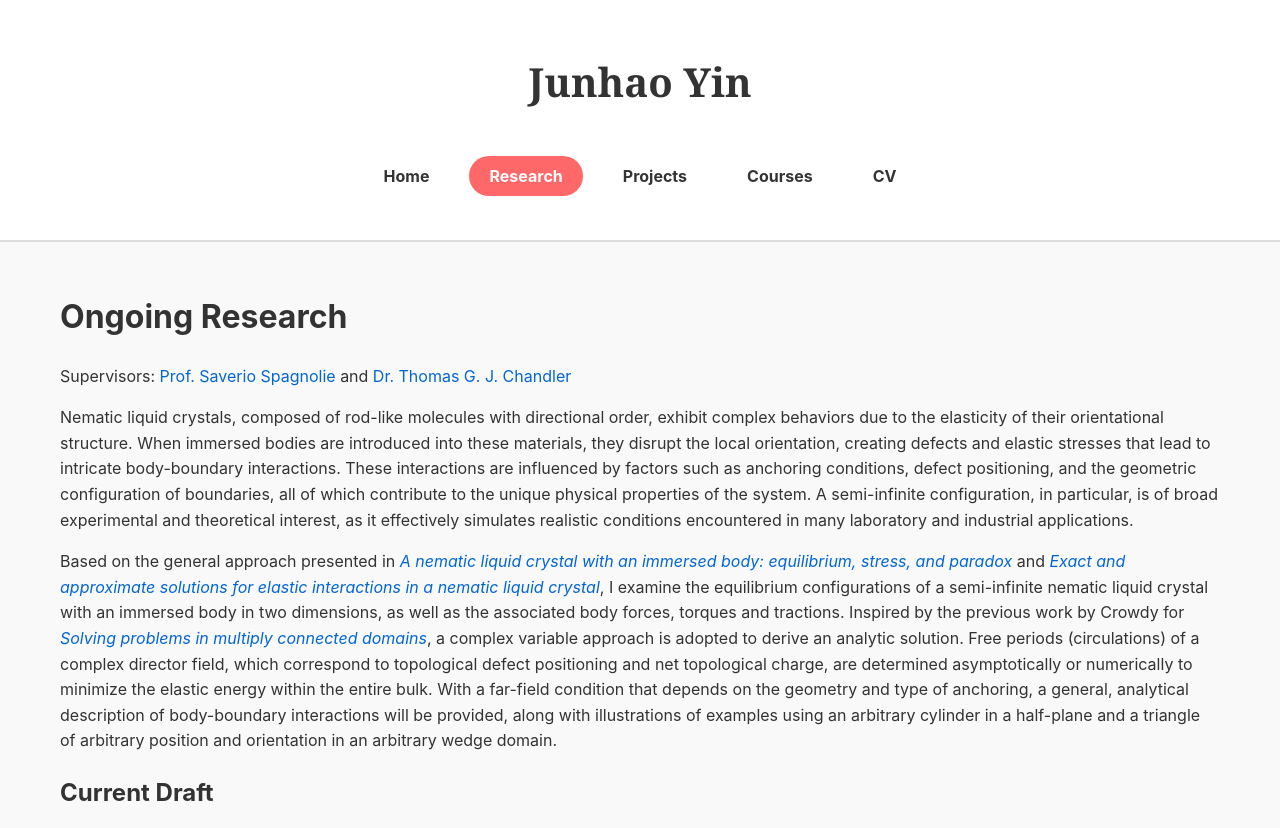
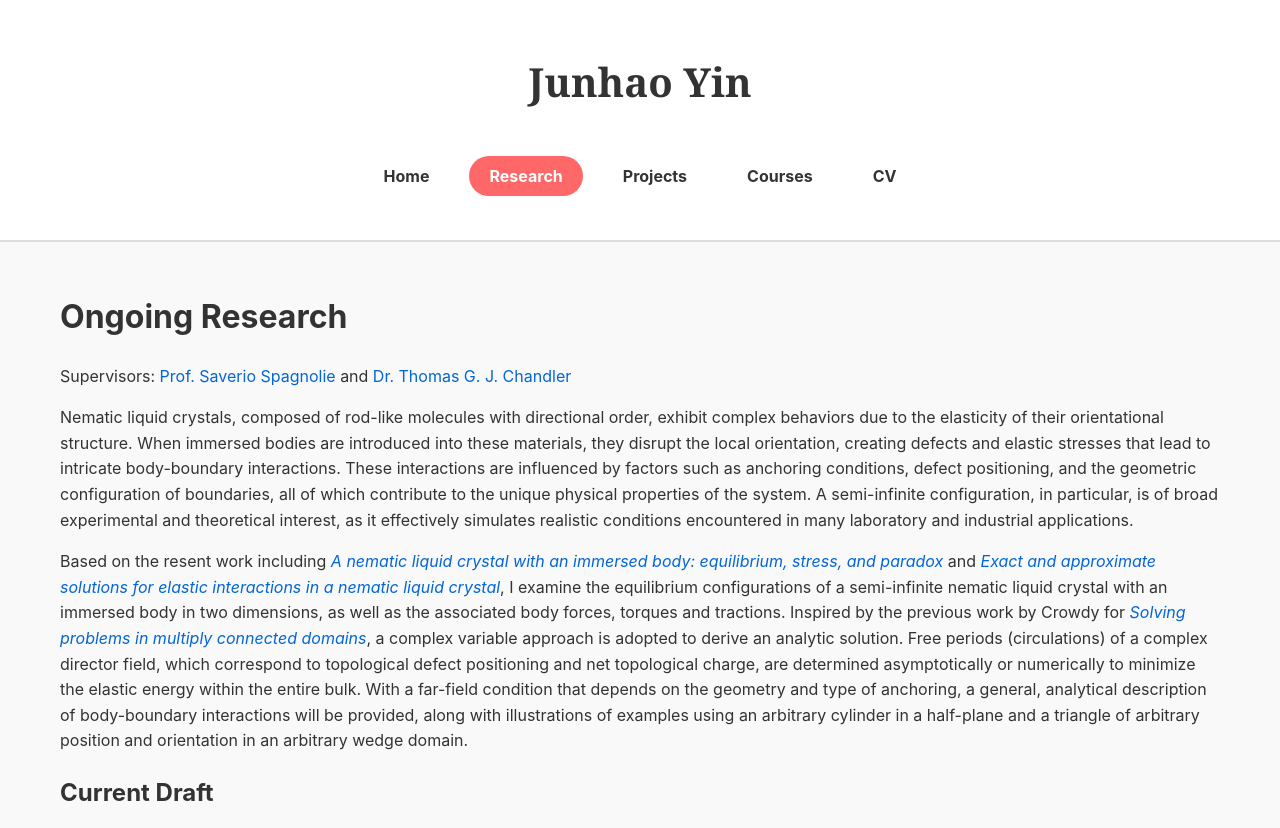
Before and after one commit to Yoon-1023/Yoon-1023.github.io, a Jekyll site: the page built from research.md, in a window 1280 px wide and 900 px high, cut to the strip 0-828 px from the top of the window. Built offline with Jekyll 4.4.1, drawn with Linux system fonts in a browser that asks for light colours.

Commit message:
Update research.md

```diff
--- a/research.md
+++ b/research.md
@@ -25,7 +25,7 @@
 
 Nematic liquid crystals, composed of rod-like molecules with directional order, exhibit complex behaviors due to the elasticity of their orientational structure. When immersed bodies are introduced into these materials, they disrupt the local orientation, creating defects and elastic stresses that lead to intricate body-boundary interactions. These interactions are influenced by factors such as anchoring conditions, defect positioning, and the geometric configuration of boundaries, all of which contribute to the unique physical properties of the system. A semi-infinite configuration, in particular, is of broad experimental and theoretical interest, as it effectively simulates realistic conditions encountered in many laboratory and industrial applications.
 
-Based on the general approach presented in [*A nematic liquid crystal with an immersed body: equilibrium, stress, and paradox*](#key-references) and [*Exact and approximate solutions for elastic interactions in a nematic liquid crystal*](#key-references), I examine the equilibrium configurations of a semi-infinite nematic liquid crystal with an immersed body in two dimensions, as well as the associated body forces, torques and tractions. Inspired by the previous work by Crowdy for [*Solving problems in multiply connected domains*](#key-references), a complex variable approach is adopted to derive an analytic solution. Free periods (circulations) of a complex director field, which correspond to topological defect positioning and net topological charge, are determined asymptotically or numerically to minimize the elastic energy within the entire bulk. With a far-field condition that depends on the geometry and type of anchoring, a general, analytical description of body-boundary interactions will be provided, along with illustrations of examples using an arbitrary cylinder in a half-plane and a triangle of arbitrary position and orientation in an arbitrary wedge domain.
+Based on the resent work including [*A nematic liquid crystal with an immersed body: equilibrium, stress, and paradox*](#key-references) and [*Exact and approximate solutions for elastic interactions in a nematic liquid crystal*](#key-references), I examine the equilibrium configurations of a semi-infinite nematic liquid crystal with an immersed body in two dimensions, as well as the associated body forces, torques and tractions. Inspired by the previous work by Crowdy for [*Solving problems in multiply connected domains*](#key-references), a complex variable approach is adopted to derive an analytic solution. Free periods (circulations) of a complex director field, which correspond to topological defect positioning and net topological charge, are determined asymptotically or numerically to minimize the elastic energy within the entire bulk. With a far-field condition that depends on the geometry and type of anchoring, a general, analytical description of body-boundary interactions will be provided, along with illustrations of examples using an arbitrary cylinder in a half-plane and a triangle of arbitrary position and orientation in an arbitrary wedge domain.
 
 ## Current Draft
 
```
